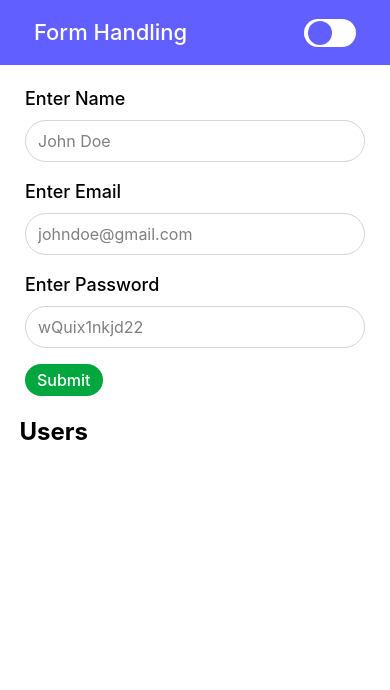
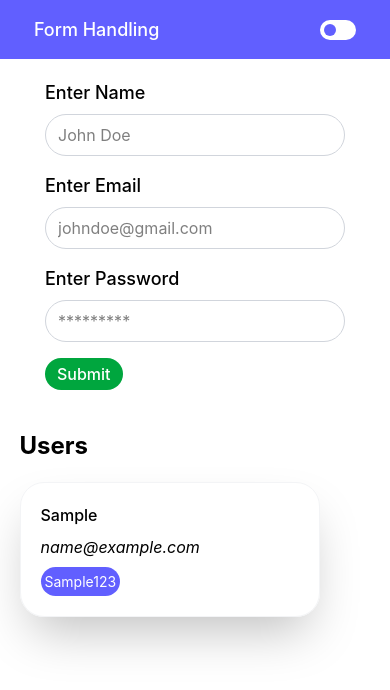
Before and after one commit to noorf-02/Form-Handling-Project, a React (Vite) app: page / in a window 390 px wide. Both pictures are taken after typing "Sample", "name@example.com", "Sample123" into the empty fields and a click on the button "Submit". Shown: the top 690 px of the page. Built offline with nearby package versions, Linux system fonts and the light colour scheme.

Commit message:
mapped the users

```diff
--- a/src/COMPONENTS/FormComponent.jsx
+++ b/src/COMPONENTS/FormComponent.jsx
@@ -31,9 +31,9 @@ function FormComponent() {
     <>
       <nav className="bg-indigo-500 text-white flex p-4">
         <div className="navlist wrapper flex items-center medium justify-between">
-          <h1 className="text-[22px] font-medium">Form Handling</h1>
-          <button className="bg-white w-13 h-7 rounded-2xl px-1">
-            <div className="ball bg-indigo-500 h-6 w-6 rounded-full"></div>
+          <h1 className="sm:text-[22px] text-[18px] font-medium">Form Handling</h1>
+          <button className="bg-white w-9 h-5 sm:w-13 sm:h-7 rounded-2xl px-1">
+            <div className="ball bg-indigo-500 sm:h-6 sm:w-6 w-3 h-3 rounded-full"></div>
           </button>
         </div>
       </nav>
@@ -52,7 +52,7 @@ function FormComponent() {
               type="text"
               placeholder="John Doe"
               value={user.name}
-              className="border-1 w-[340px] px-3 py-2 rounded-3xl border-gray-300 outline-none"
+              className="border-1 sm:w-[340px] w-[300px] px-3 py-2 rounded-3xl border-gray-300 outline-none "
               id="name"
               onChange={handleUser}
               name="name"
@@ -68,7 +68,7 @@ function FormComponent() {
               placeholder="johndoe@gmail.com"
               value={user.email}
               className="border-1
-                 w-[340px] px-3 py-2 rounded-3xl border-gray-300 outline-none"
+                 sm:w-[340px] w-[300px] px-3 py-2 rounded-3xl border-gray-300 outline-none "
               id="email"
               onChange={handleUser}
               name="email"
@@ -81,10 +81,10 @@ function FormComponent() {
             </label>
             <input
               type="password"
-              placeholder="wQuix1nkjd22"
+              placeholder="*********"
               value={user.password}
               className="border-1
-                w-[340px] px-3 py-2 rounded-3xl border-gray-300 outline-none"
+                sm:w-[340px] w-[300px] px-3 py-2 rounded-3xl border-gray-300 outline-none "
               id="password"
               onChange={handleUser}
               name="password"
@@ -100,10 +100,22 @@ function FormComponent() {
         </form>
       </div>
 
-      <div className="users wrapper my-5">
-        <h1 className="text-2xl font-bold">Users</h1>
-        <div className="user-cards">
+      <div className="wrapper">
+        <h1 className="text-2xl sm:mt-5 mt-10 font-bold">Users</h1>
+        <div className="user-container flex flex-wrap justify-start gap-5">
+            {
+                userArr.map((myUsers)=>{
+                    console.log(myUsers);
 
+                    return(
+                        <div className="card flex flex-col border-1 w-[300px] p-5 rounded-3xl mt-5 border-gray-100 shadow-2xl gap-2">
+                                <h1 className="font-medium">{myUsers.name}</h1>
+                                <p className="italic">{myUsers.email}</p>
+                                <p className="bg-indigo-500 w-fit text-white p-1 text-[14px] rounded-2xl">{myUsers.password}</p>
+                        </div>
+                    )
+                })
+            }
         </div>
       </div>
     </>
```
